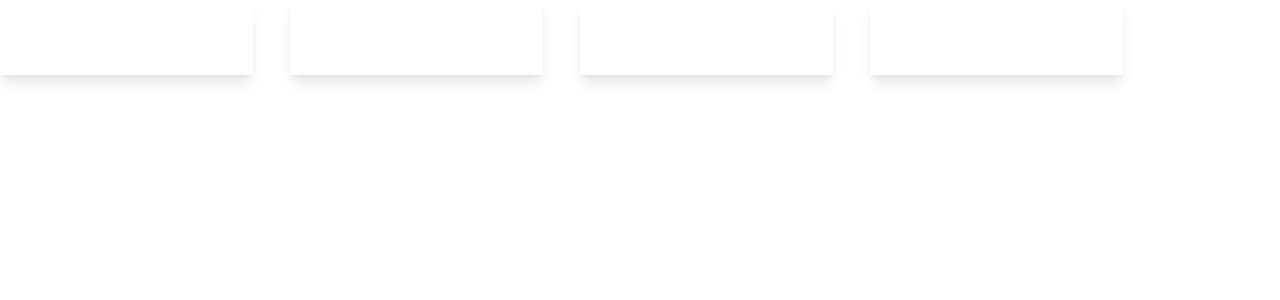
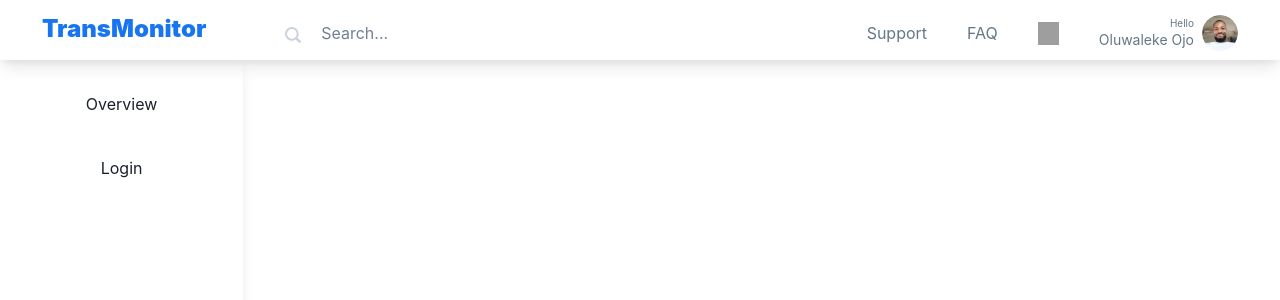
Before and after one commit to nwachiii/mintyn-test, a React (Create React App) app: page /dashboard in a window 1280 px wide. Shown: the top 300 px of the page. Built offline with nearby package versions, Linux system fonts and the light colour scheme; grey boxes are pictures that could not be loaded.

Commit message:
:rocket:  add routes to navigate dashboard components

```diff
--- a/src/App.js
+++ b/src/App.js
@@ -1,5 +1,5 @@
 import React from 'react';
-import {Login, Overview} from './pages';
+import {Dashboard, Login, Overview} from './pages';
 import {ChakraProvider, theme} from '@chakra-ui/react';
 import {BrowserRouter, Route, Routes} from 'react-router-dom';
 
@@ -9,7 +9,10 @@ function App () {
 			<BrowserRouter>
 				<Routes>
 					<Route path='/' element={<Login />} />
-					<Route path='/dashboard' element={<Overview />} />
+          <Route path='/dashboard' element={<Dashboard />}>
+            <Route path="overview" element={<Overview />} />
+            <Route path="login" element={<Login />} />
+          </Route>
 				</Routes>
 			</BrowserRouter>
 		</ChakraProvider>
```
